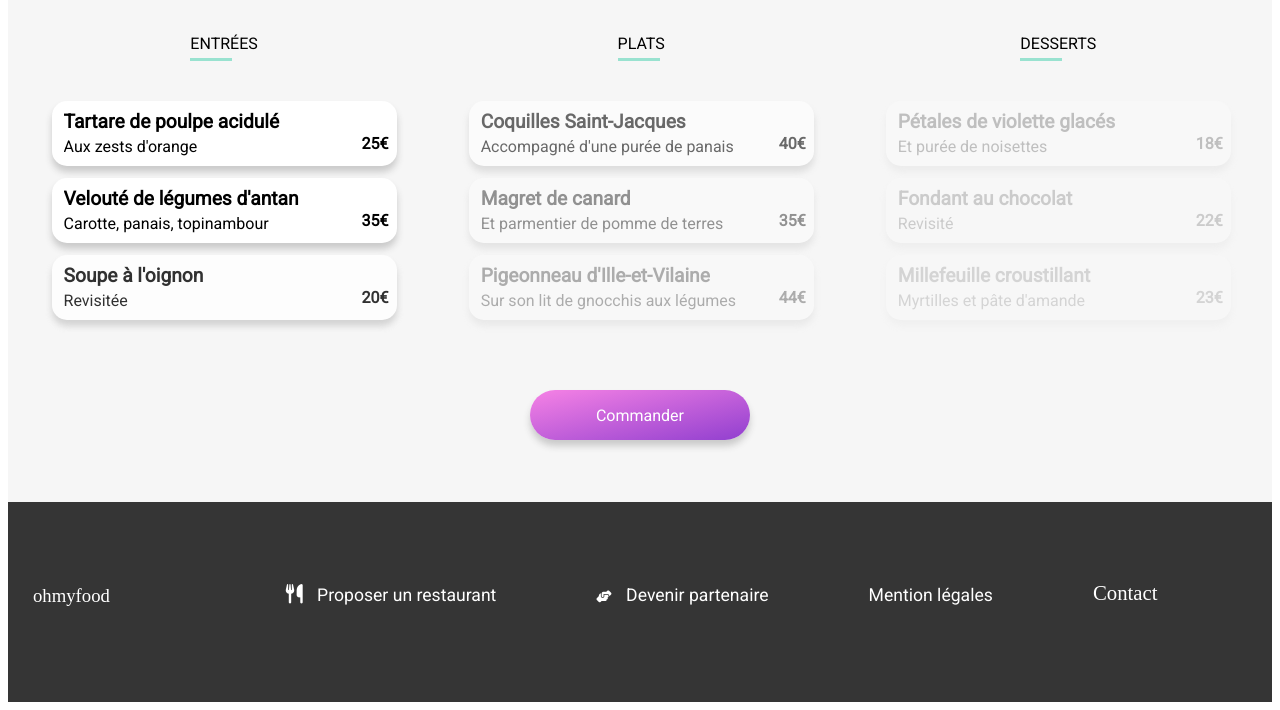
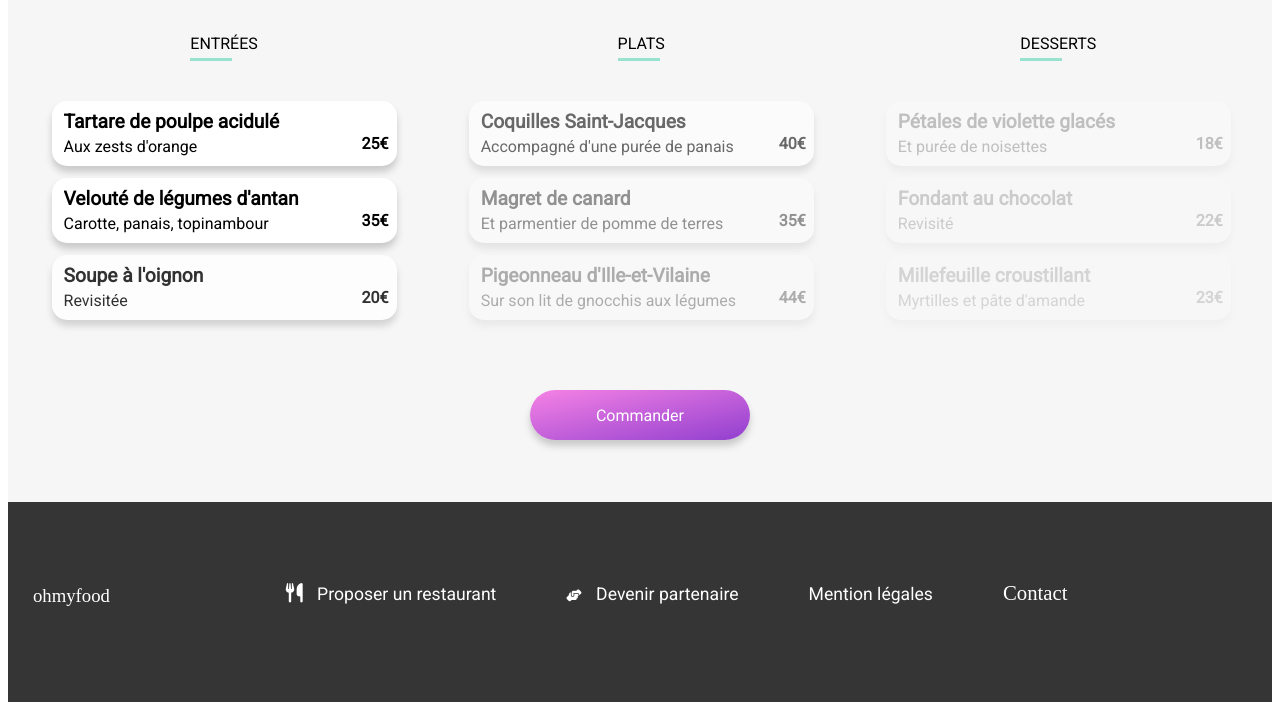
Before and after one commit to matthieu661/MatthieuBoistard_3_08032020, a website: page a-la-francaise.html in a window 1280 px wide. Shown: the part 521-1231 px from the top of the page. Drawn offline with Linux system fonts and the light colour scheme; a web font is replaced by a local one.

Commit message:
modification taille des vignette (desktop), test reglage sur le::before heart , changement du footer(tablette) , max-width pour le logo ohmyfood(desktop)

```diff
--- a/style/scss/header-footer.scss
+++ b/style/scss/header-footer.scss
@@ -56,6 +56,7 @@ header{
                 width: 60%;
                 @include desktop{
                     width: 45%;
+                    max-width: 680px;
                 }
             }
 
@@ -70,11 +71,13 @@ footer {
     background-color: rgb(53, 53, 53);
     @include desktop{
         flex-direction: row;
+        align-items: center;
 
     }
     @include tablette{
-        flex-direction: row;
+
         width: 100%;
+
     }
     .footer__logo {
         height: auto;
@@ -87,7 +90,7 @@ footer {
         }
         @include tablette{
             width: 30%;
-            margin-top: -90px;
+            margin-top: -10px;
         }
         h3 {
             color: white;
@@ -104,16 +107,25 @@ footer {
         @include desktop{
             display: flex;
             justify-content: center;
-            align-items: center;
+
+
             li {
-                margin-right: 100px;
+                margin-right: 70px;
+
             }
         }
         @include tablette{
             display: flex;
-            flex-direction: column;
+            flex-wrap: wrap;
+            align-items: center;
             justify-content: center;
-            margin-left: 300px;
+
+            height: 200px;
+            li {
+                margin: 15px;
+                align-items: center;
+            }
+
         }
         .fas {
             margin-right: 10px;
@@ -139,6 +151,9 @@ footer {
         }
         li:nth-child(4) {
             margin-top: 3px;
+            @include tablette {
+                margin-top: 16px;
+            }
 
 
         }
--- a/style/scss/main-restaurants.scss
+++ b/style/scss/main-restaurants.scss
@@ -101,7 +101,7 @@ $background-bouton : linear-gradient(to bottom right,rgb(246, 130, 229), rgb(145
                 margin-top: 25px;
                 margin-right: 30px;
                 background: rgb(246, 246, 246);
-                z-index: 2;
+                z-index: 1;
                 position: relative;
                 &--heart {
                     width: 20px;
@@ -115,7 +115,8 @@ $background-bouton : linear-gradient(to bottom right,rgb(246, 130, 229), rgb(145
                     cursor: pointer;
                     &::before {
                         opacity: 0;
-                        transition: 1s;
+                        transform: scale(0);
+                        transform-origin: bottom;
                         content: "";
                         position: absolute;
                         top: 0;
@@ -129,13 +130,16 @@ $background-bouton : linear-gradient(to bottom right,rgb(246, 130, 229), rgb(145
                     }
                     &:active::before {
                         opacity: 1;
+                        transform: scale(1);
+                        transition: .5s;
                         /*z-index: 1; pk çà bloque la forme du coeur !!!!!*/
                     }
                 }
                 .vide:active {
                     opacity: 0;
-                    transition: 0.25s;
+                    transition: .5s;
                 }
+
 
                 i{
                     mix-blend-mode:lighten;
--- a/style/scss/main.scss
+++ b/style/scss/main.scss
@@ -310,15 +310,16 @@ $background-chargement : radial-gradient(#703386, white);
                 flex-direction: row;
                 justify-content: center;
                 align-items: center;
-                width: 1000px;
+                width: 1150px;
                 a {
                     height: 320px;
-                    width: 400px;
+                    width: 500px;
                     flex : 1 0 50%;
                     display: flex;
                     align-items: center;
                     justify-content: center;
                     margin-bottom: 20px;
+
                 }
             }
         }
@@ -339,9 +340,9 @@ $background-chargement : radial-gradient(#703386, white);
                 height: 320px;
             }
             @include desktop{
-                width: 400px;
+                width: 500px;
                 height: 320px;
-                margin: 20px;
+
             }
             &--image {
                 width: 335px;
@@ -351,9 +352,9 @@ $background-chargement : radial-gradient(#703386, white);
                     height: 230px;
                 }
                 @include desktop{
-                    width: 400px;
+                    width: 500px;
                     height: 230px;
-                    margin-right: 60px;
+
 
                 }
 
@@ -382,7 +383,7 @@ $background-chargement : radial-gradient(#703386, white);
                     }
                     @include desktop {
                         position: relative;
-                        top: -210px; left: 300px;
+                        top: -210px; left: 390px;
                     }
                 }
             }
@@ -393,7 +394,7 @@ $background-chargement : radial-gradient(#703386, white);
                     width: 400px;
                 }
                 @include desktop{
-                    width: 400px;
+                    width: 500px;
                 }
                 background: white;
                 display: flex;
```
Also changed, not shown: style/css/header-footer.css, style/css/main-restaurants.css, style/css/main.css, style/css/prefixed/main-restaurants.css, style/css/prefixed/main.css, 3 other files.
